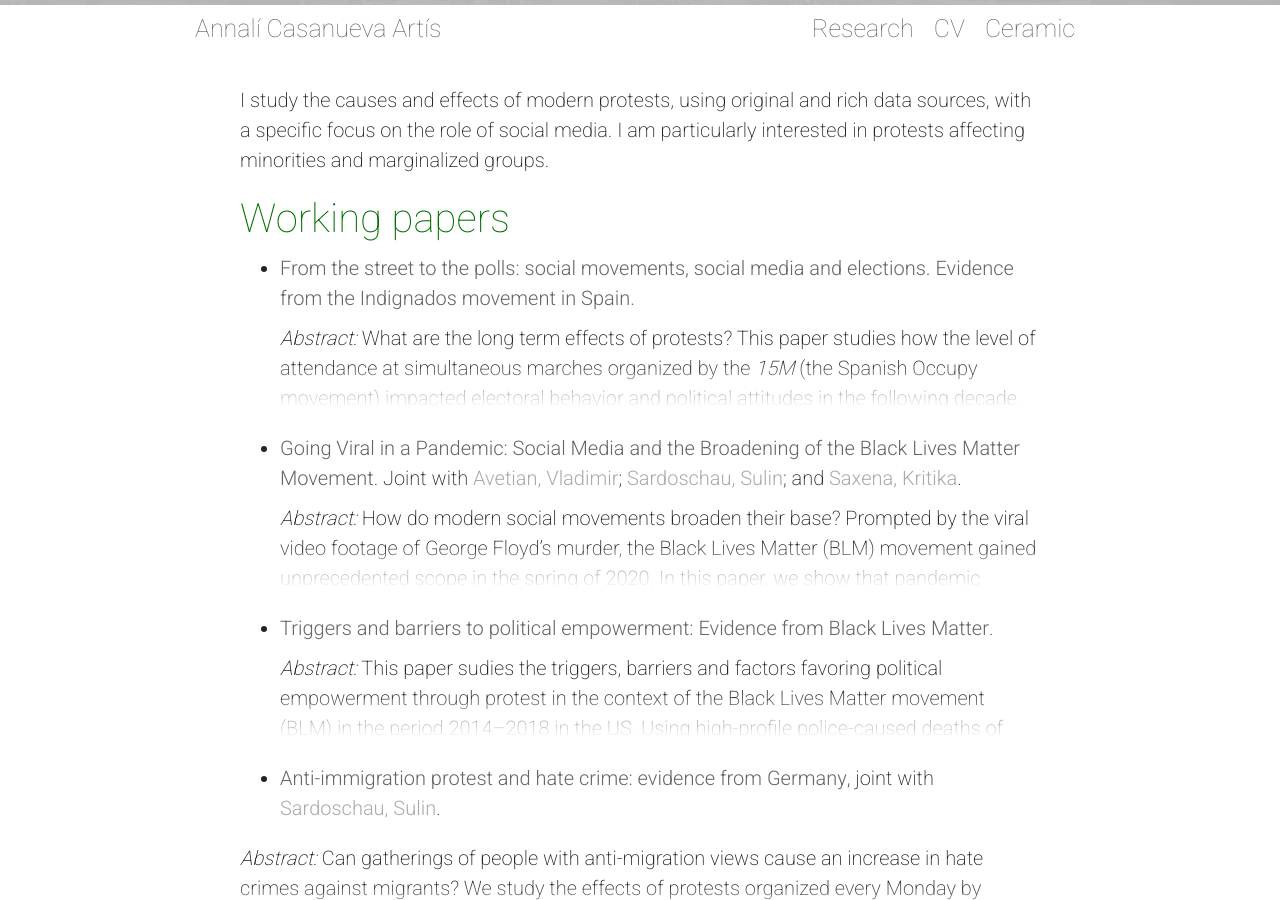
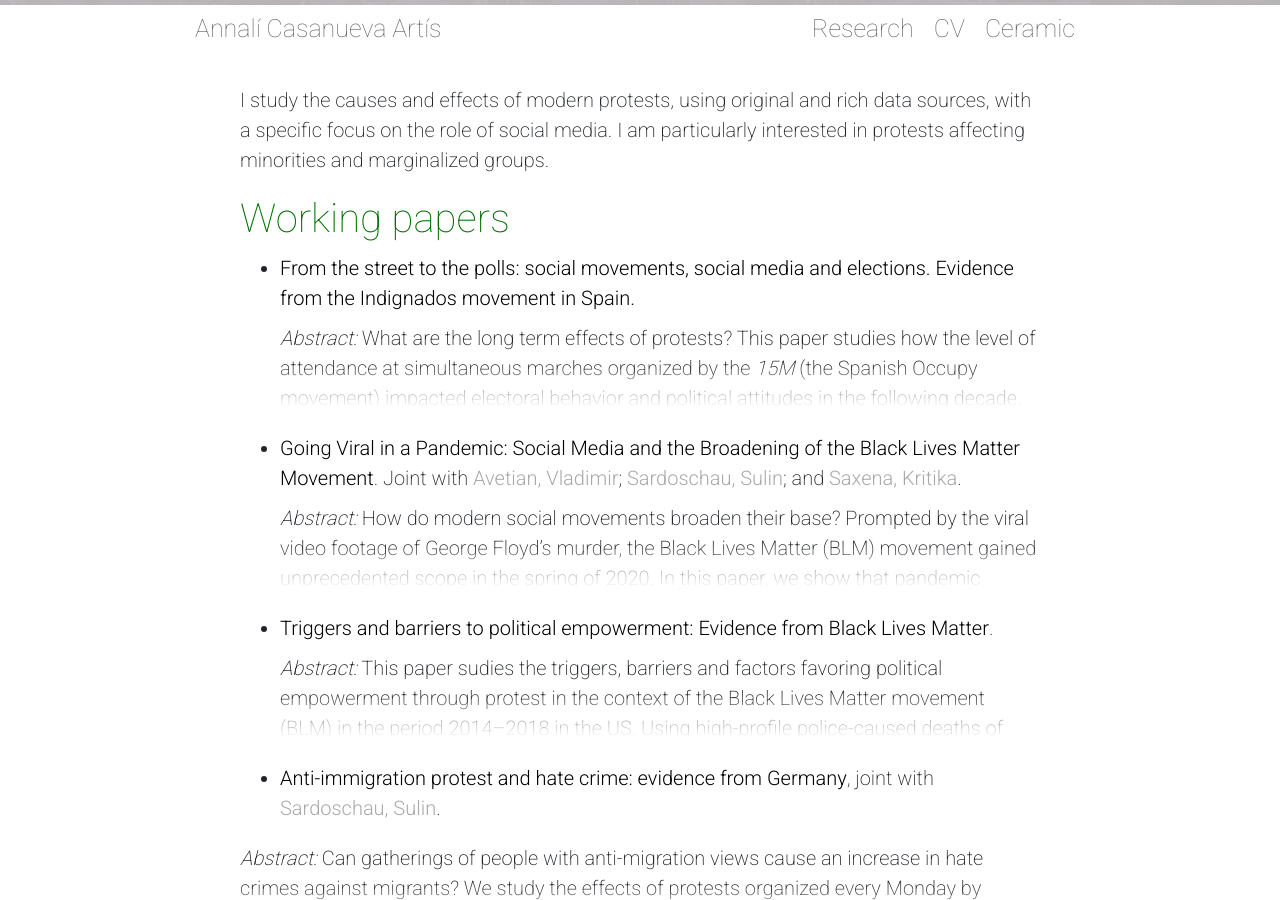
Before and after one commit to Annali-Casanueva/annali-casanueva.github.io, a Jekyll site: the page built from pages/en/research.md, in a window 1280 px wide and 900 px high, scrolled down 208 px. Built offline with Jekyll 4.4.1, drawn with Linux system fonts in a browser that asks for light colours.

Commit message:
Paper titles now black

```diff
--- a/css/style.css
+++ b/css/style.css
@@ -410,7 +410,7 @@ p { margin-bottom: 0.5rem; }
 
 
 em.papertitle {
-    color: var(--link-active-color);
+    color: black;
     font-weight: 300;
     font-style: normal;
 }
```
